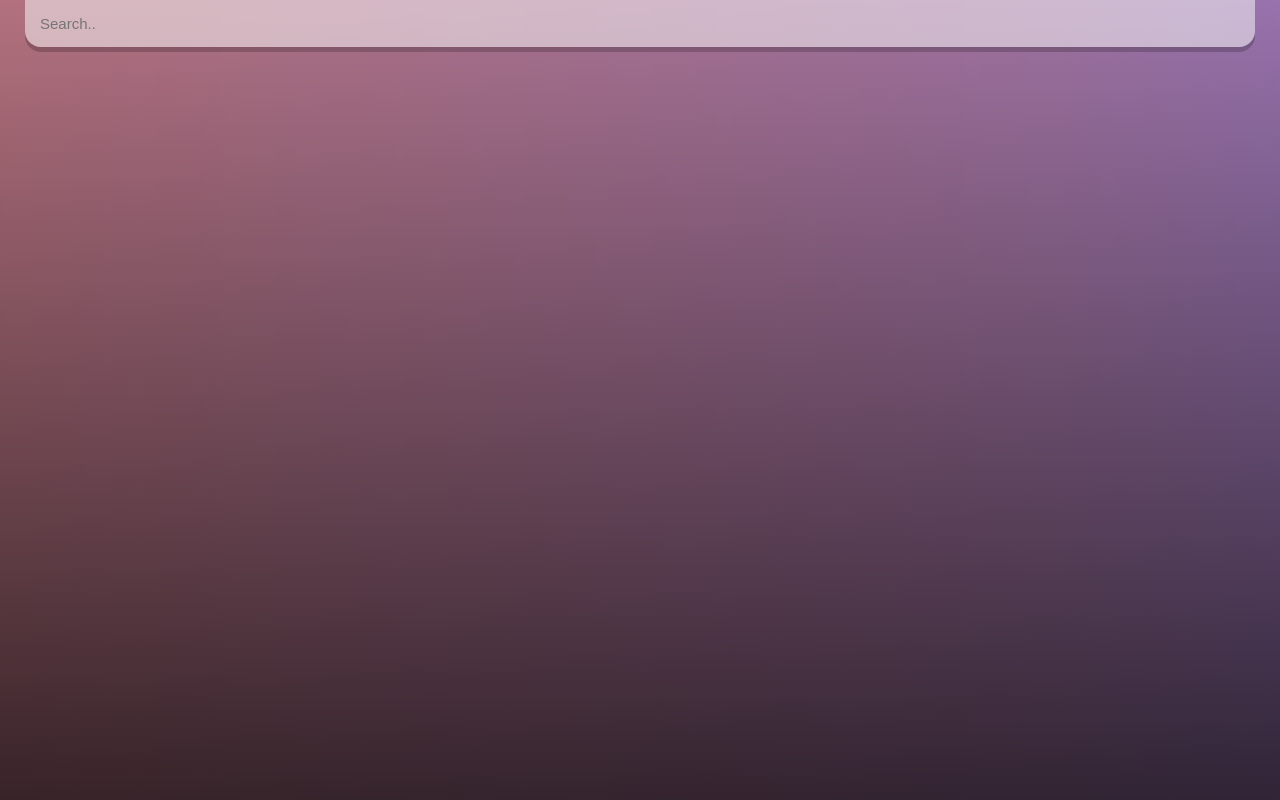
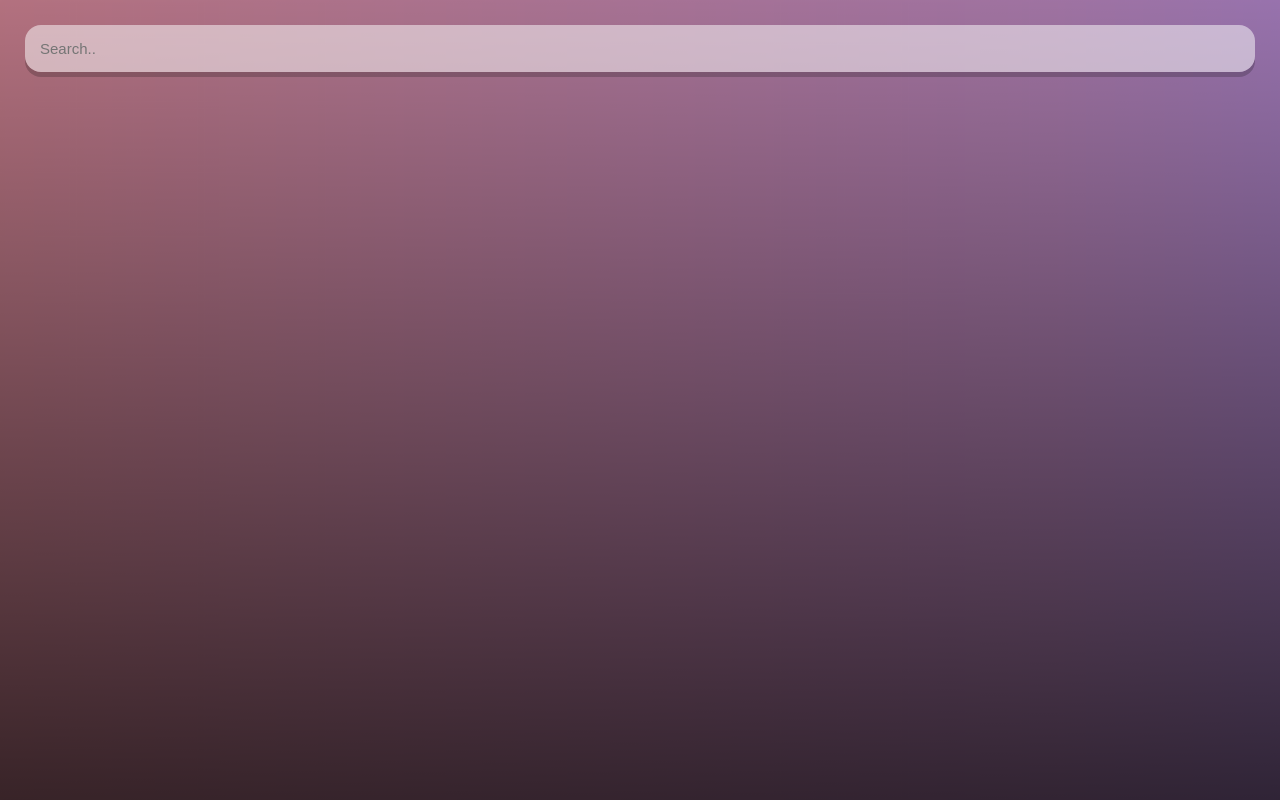
Before and after one commit to cameliadanciu/weather-app, a React (Create React App) app: page / in a window 1280 px wide. Built offline with nearby package versions, Linux system fonts and the light colour scheme.

Commit message:
top margin change
margin was changed for the search bar to appear as whole

```diff
--- a/src/index.css
+++ b/src/index.css
@@ -44,14 +44,12 @@ main {
   outline: none;
 
   background-color: rgba(255, 255, 255, 0.5);
-  border-radius: 0px 0px 16px 16px;
-  margin-top: -25px;
+  border-radius: 16px 16px 16px 16px;
 
   box-shadow: 0px 5px rgba(0,0,0,0.2);
 
   color: #313131;
   font-size: 15px;
-
   transition: 0.4s ease;
 }
 
```
